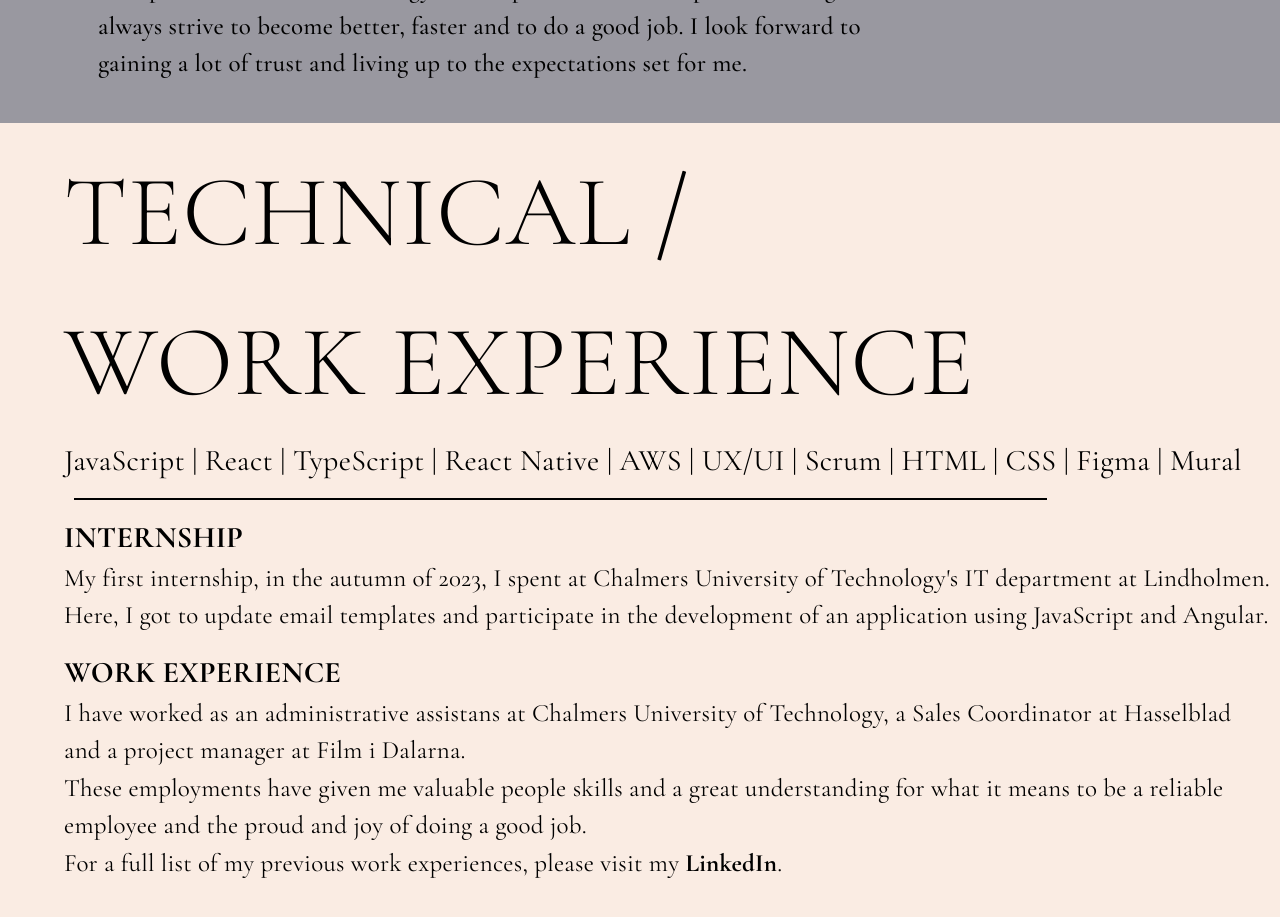
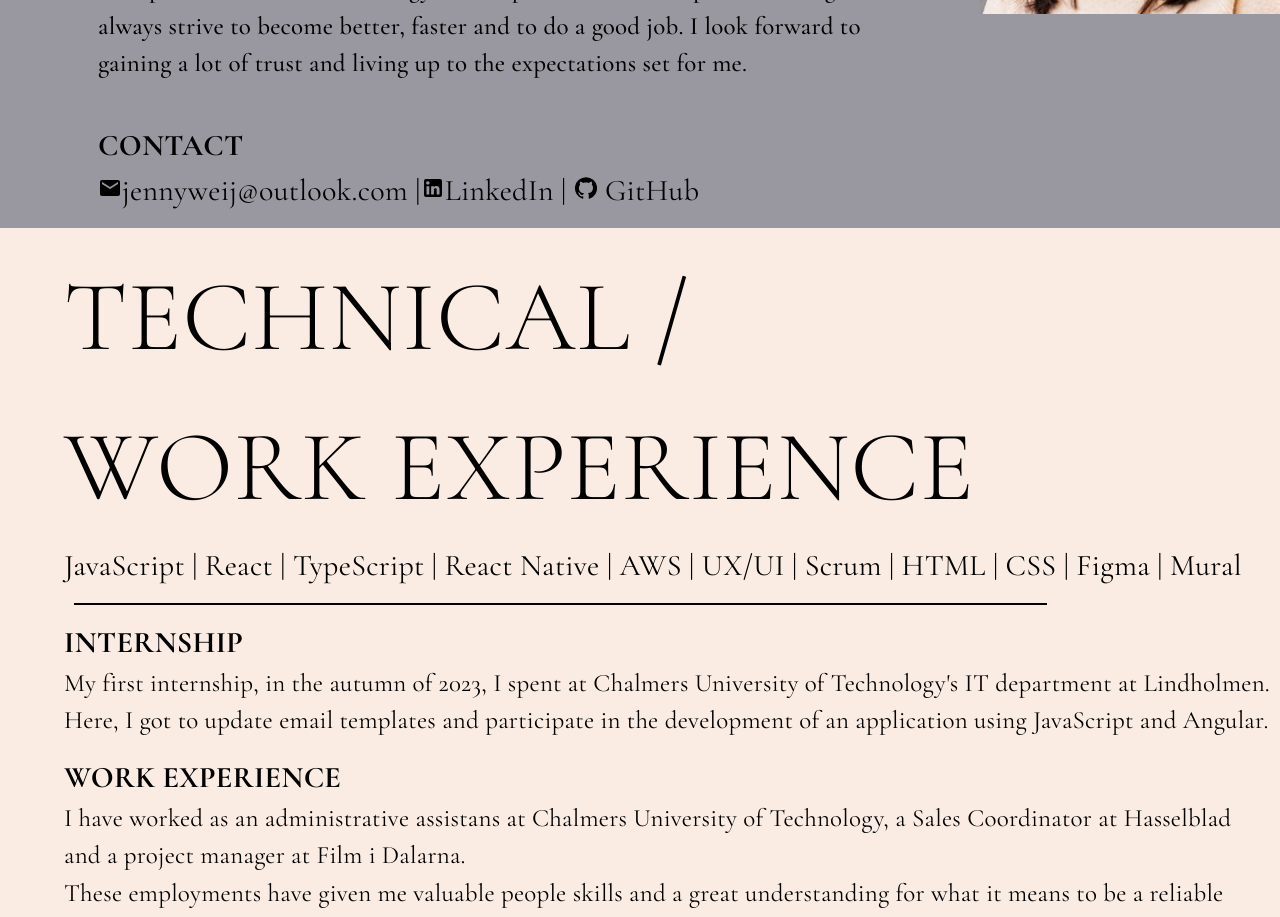
Before and after one commit to JennyWeij/JennyPortfolio, a React (Vite) app: page / in a window 1280 px wide. Shown: the part 1300-2217 px from the top of the page. Built offline with nearby package versions, Linux system fonts and the light colour scheme.

Commit message:
added contact and links to about me

```diff
--- a/src/Pages/AboutMe.tsx
+++ b/src/Pages/AboutMe.tsx
@@ -1,3 +1,7 @@
+import EmailIcon from "@mui/icons-material/Email";
+import GitHubIcon from "@mui/icons-material/GitHub";
+import LinkedInIcon from "@mui/icons-material/LinkedIn";
+import { Link } from "@mui/material";
 import Box from "@mui/material/Box";
 import Typography from "@mui/material/Typography";
 
@@ -61,6 +65,51 @@ function AboutMe() {
             a good job. I look forward to gaining a lot of trust and living up
             to the expectations set for me.
           </Typography>
+          <Typography
+            sx={{
+              fontSize: { xs: "20px", md: "30px" },
+              fontFamily: "Cormorant Garamond, serif",
+              fontWeight: "bold",
+              fontStyle: "normal",
+            }}
+          >
+            CONTACT
+          </Typography>
+          <Typography
+            sx={{
+              fontSize: { xs: "20px", md: "30px" },
+              fontFamily: "Cormorant Garamond, serif",
+              mb: "15px",
+            }}
+          >
+            <Link
+              underline="none"
+              color="black"
+              href="mailto:jennyweij@outlook.com"
+              target="_blank"
+            >
+              <EmailIcon />
+              jennyweij@outlook.com |
+            </Link>
+            <Link
+              underline="none"
+              color="black"
+              href="https://www.linkedin.com/in/jenny-weijland-frontend/"
+              target="_blank"
+            >
+              <LinkedInIcon />
+              LinkedIn
+            </Link>{" "}
+            |{" "}
+            <Link
+              underline="none"
+              color="black"
+              href="https://github.com/JennyWeij"
+              target="_blank"
+            >
+              <GitHubIcon /> GitHub
+            </Link>
+          </Typography>
         </Box>
       </Box>
 
```
